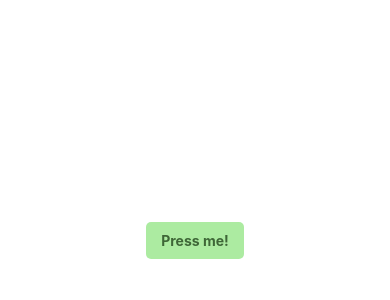
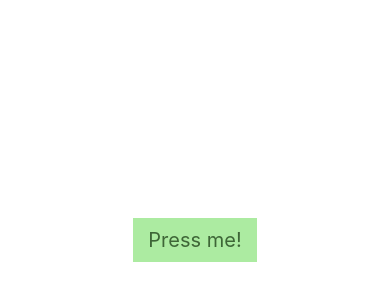
Before and after one commit to Aceba1/UnitTests-ReactNative-App, a React Native app: screen / in a window 390 px wide. Shown: the part 182-482 px from the top of the page. Built offline with nearby package versions, Linux system fonts and the light colour scheme.

Commit message:
Differ dummy message per OS

```diff
--- a/App.js
+++ b/App.js
@@ -20,7 +20,7 @@ export default function App() {
       <Button text="Press me!" onPress={() => Alert.alert("Critical Exception", "Reinstall OS?", [{
         text: "ok?",
         onPress: () => {
-          alert("Flashing to Apple IOS in 15s...");
+          alert("Flashing to "+(isAndroid?"Apple IOS":"Android OS")+" in 15s...");
         }
       }])} />
     </SafeAreaView>
--- a/app/components/Button.js
+++ b/app/components/Button.js
@@ -20,10 +20,9 @@ const styles = StyleSheet.create({
     paddingVertical: 10,
     paddingHorizontal: 15,
     backgroundColor: '#aceba1',
-    borderRadius: 5
   },
   text: {
-    fontWeight: 'bold',
+    fontSize: 20,
     color: '#3e6637'
   }
 })
```
